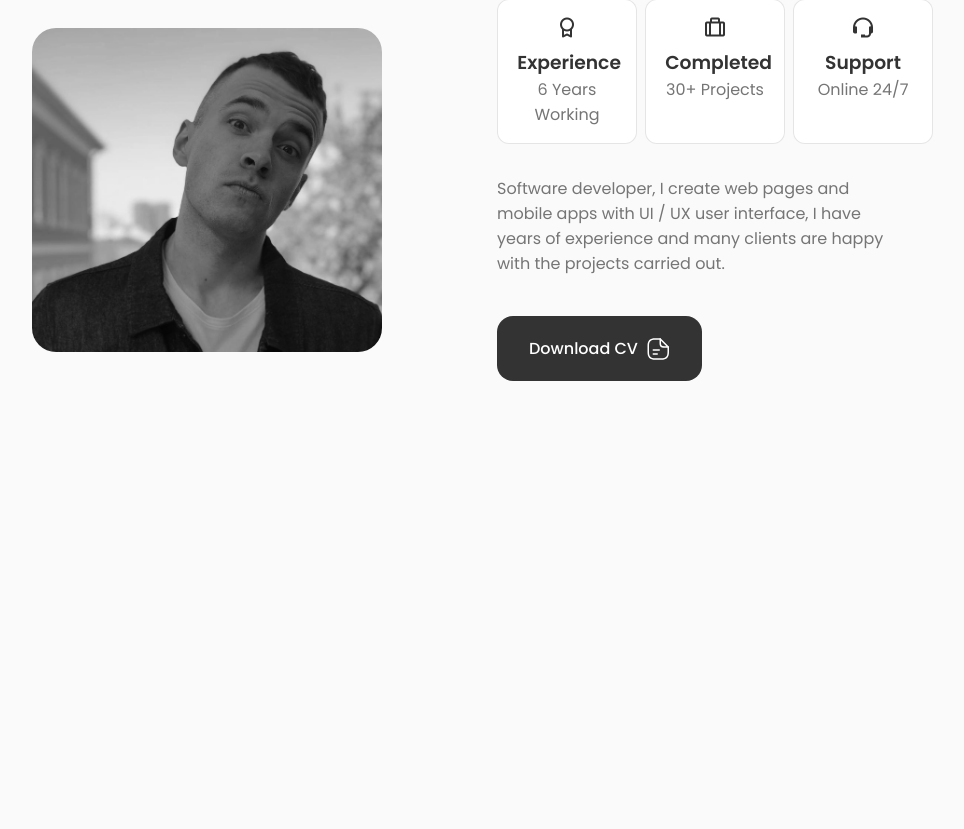
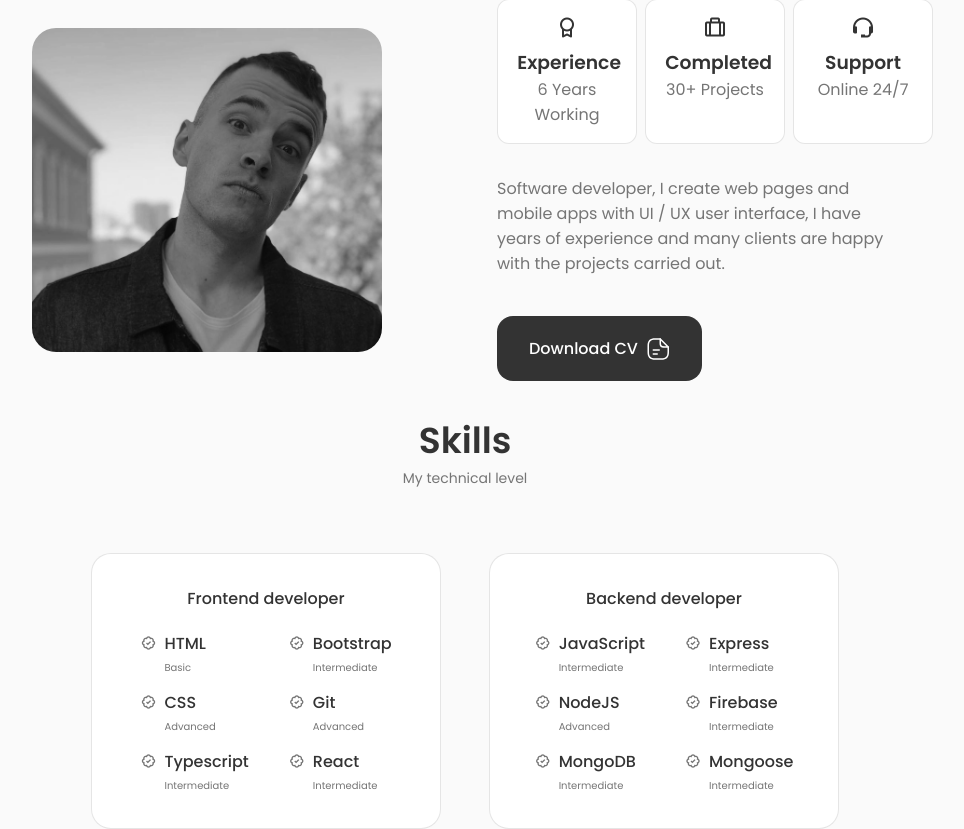
Before and after one commit to Ninise/nikita-website, a React (Create React App) app: page / in a window 1280 px wide. Shown: the part 904-1733 px from the top of the page, without its empty margins (175-1139 px from the left). Before the commit the page ends 1317 px from the top, so only its background shows below. Built offline with nearby package versions, Linux system fonts and the light colour scheme.

Commit message:
added skills section

```diff
--- a/src/App.js
+++ b/src/App.js
@@ -3,6 +3,7 @@
 import { About } from './components/about/About';
 import { Header } from './components/header/Header';
 import { Home } from './components/home/Home';
+import { Skills } from './components/skills/Skills';
 
 export const App = () => {
   return (
@@ -11,6 +12,7 @@
       <main className='main'>
         <Home />
         <About />
+        <Skills />
       </main>
     </div>
   );
--- /dev/null
+++ b/src/components/skills/Backend.jsx
@@ -0,0 +1,73 @@
+import React from "react";
+
+export const Backend = () => {
+
+    return (
+        <div className="skills__content">
+            <h3 className="skills__title">Backend developer</h3>
+
+            <div className="skills__box">
+                <div className="skills__group">
+                    <div className="skills__data">
+                        <i className="bx bx-badge-check"></i>
+
+                        <div>
+                            <h3 className="skills__name">JavaScript</h3>
+                            <span className="skills__level">Intermediate</span>
+                        </div>
+                    </div>
+
+
+                    <div className="skills__data">
+                        <i className="bx bx-badge-check"></i>
+
+                        <div>
+                            <h3 className="skills__name">NodeJS</h3>
+                            <span className="skills__level">Advanced</span>
+                        </div>
+                    </div>
+
+                    <div className="skills__data">
+                        <i className="bx bx-badge-check"></i>
+
+                        <div>
+                            <h3 className="skills__name">MongoDB</h3>
+                            <span className="skills__level">Intermediate</span>
+                        </div>
+                    </div>
+                </div>
+
+                <div className="skills__group">
+                    <div className="skills__data">
+                        <i className="bx bx-badge-check"></i>
+
+                        <div>
+                            <h3 className="skills__name">Express</h3>
+                            <span className="skills__level">Intermediate</span>
+                        </div>
+                    </div>
+
+
+                    <div className="skills__data">
+                        <i className="bx bx-badge-check"></i>
+
+                        <div>
+                            <h3 className="skills__name">Firebase</h3>
+                            <span className="skills__level">Intermediate</span>
+                        </div>
+                    </div>
+
+                    <div className="skills__data">
+                        <i className="bx bx-badge-check"></i>
+
+                        <div>
+                            <h3 className="skills__name">Mongoose</h3>
+                            <span className="skills__level">Intermediate</span>
+                        </div>
+                    </div>
+                </div>
+            </div>
+        </div>
+    );
+
+};
--- /dev/null
+++ b/src/components/skills/Frontend.jsx
@@ -0,0 +1,73 @@
+import React from "react";
+
+export const Frontend = () => {
+
+    return (
+        <div className="skills__content">
+        <h3 className="skills__title">Frontend developer</h3>
+
+        <div className="skills__box">
+            <div className="skills__group">
+                <div className="skills__data">
+                    <i className="bx bx-badge-check"></i>
+
+                    <div>
+                        <h3 className="skills__name">HTML</h3>
+                        <span className="skills__level">Basic</span>
+                    </div>
+                </div>
+
+
+                <div className="skills__data">
+                    <i className="bx bx-badge-check"></i>
+
+                    <div>
+                        <h3 className="skills__name">CSS</h3>
+                        <span className="skills__level">Advanced</span>
+                    </div>
+                </div>
+
+                <div className="skills__data">
+                    <i className="bx bx-badge-check"></i>
+
+                    <div>
+                        <h3 className="skills__name">Typescript</h3>
+                        <span className="skills__level">Intermediate</span>
+                    </div>
+                </div>
+            </div>
+
+            <div className="skills__group">
+                <div className="skills__data">
+                    <i className="bx bx-badge-check"></i>
+
+                    <div>
+                        <h3 className="skills__name">Bootstrap</h3>
+                        <span className="skills__level">Intermediate</span>
+                    </div>
+                </div>
+
+
+                <div className="skills__data">
+                    <i className="bx bx-badge-check"></i>
+
+                    <div>
+                        <h3 className="skills__name">Git</h3>
+                        <span className="skills__level">Advanced</span>
+                    </div>
+                </div>
+
+                <div className="skills__data">
+                    <i className="bx bx-badge-check"></i>
+
+                    <div>
+                        <h3 className="skills__name">React</h3>
+                        <span className="skills__level">Intermediate</span>
+                    </div>
+                </div>
+            </div>
+        </div>
+    </div>
+    );
+
+};
--- /dev/null
+++ b/src/components/skills/Skills.jsx
@@ -0,0 +1,21 @@
+import React from "react";
+import { Frontend } from "./Frontend";
+import { Backend } from "./Backend";
+import './skills.css';
+
+
+export const Skills = () => {
+
+    return (
+        <section className="skills__section " id="skills">
+            <h2 className="section__title">Skills</h2>
+            <span className="section__subtitle">My technical level</span>
+
+            <div className="skills__container container grid">
+                <Frontend />
+                <Backend />
+            </div>
+        </section>
+    )
+
+};
--- /dev/null
+++ b/src/components/skills/skills.css
@@ -0,0 +1,83 @@
+.skills__container {
+    grid-template-columns: repeat(2, 350px);
+    column-gap: 3rem;
+    justify-content: center;
+}
+
+.skills__content {
+    background-color: var(--container-color);
+    border: 1px solid rgba(0, 0, 0, 0.1);
+    padding: 2rem 4rem;
+    border-radius: 1.25rem;
+}
+
+.skills__title {
+    font-size: var(--normal-font-size);
+    font-weight: var(--font-medium);
+    text-align: center;
+    margin-bottom: var(--mb-1-5);
+}
+
+.skills__box {
+    display: flex;
+    justify-content: center;
+    column-gap: 2.5rem;
+}
+
+.skills__group {
+    display: grid;
+    align-items: flex-start;
+    row-gap: 1rem;
+}
+
+.skills__data {
+    display: flex;
+    column-gap: 0.5rem;
+}
+
+.skills .bx-badge-check {
+    font-size: 1rem;
+    color: var(--title-color);
+}
+
+.skills__name {
+    font-size: var(--normal-font-size);
+    font-weight: var(--font-medium);
+    line-height: 18px;
+}
+
+.skills__level {
+    font-size: var(--tiny-font-size);
+}
+
+
+/*=============== BREAKPOINTS ===============*/
+/* For large devices */
+@media screen and (max-width: 992px) {
+    .skills__container {
+        grid-template-columns: max-content;
+        row-gap: 2rem;
+    }
+}
+
+/* For medium devices */
+@media screen and (max-width: 576px) {
+    .skills__container {
+        grid-template-columns: 1fr;
+    }
+
+    .skills__content {
+        padding: 1.5rem;
+    }
+}
+
+/* For small devices */
+@media screen and (max-width: 350px) {
+    .skills__box {
+        column-gap: 1.25rem;
+    }
+
+    .skills__name {
+        font-size: var(--small-font-size);
+    }
+}
```
